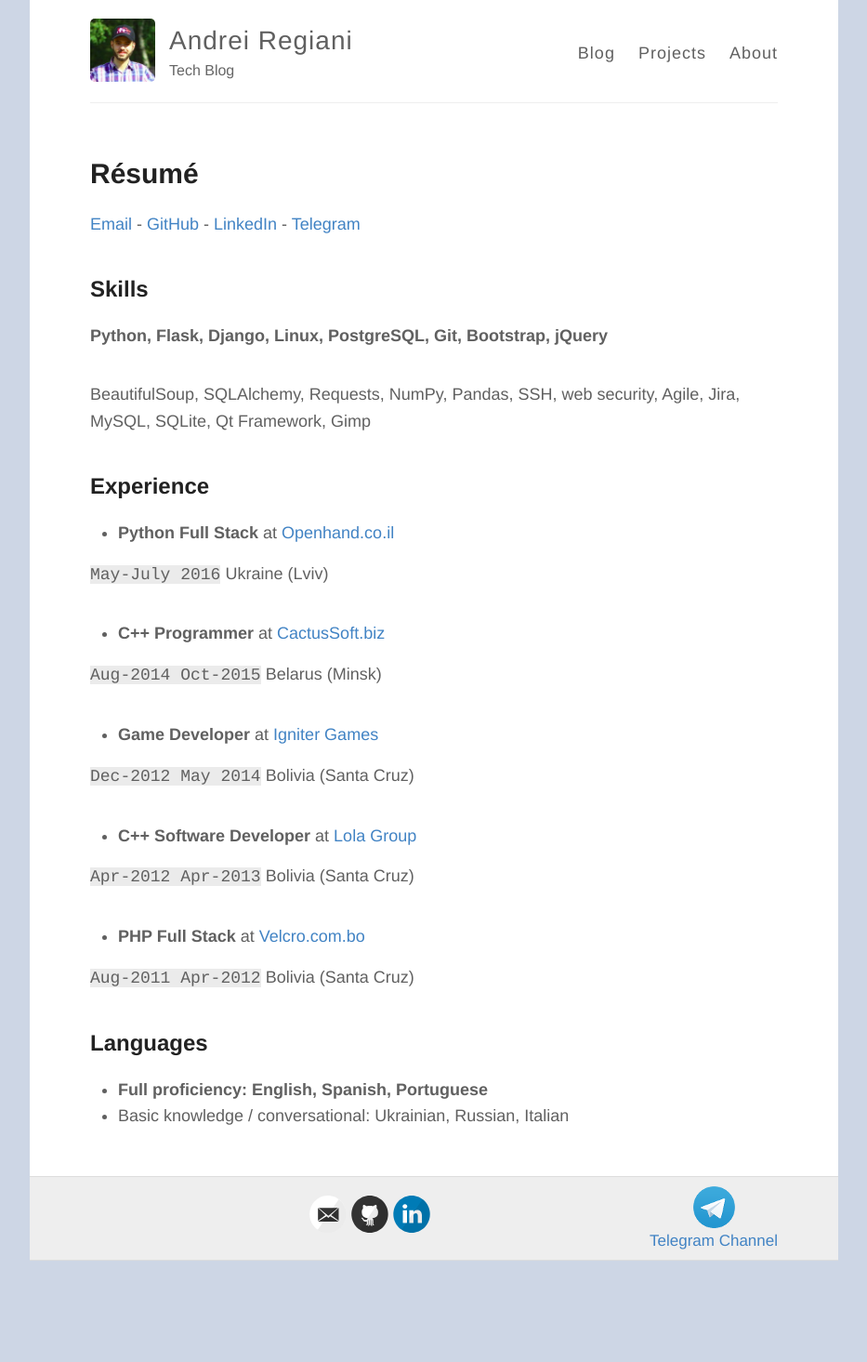
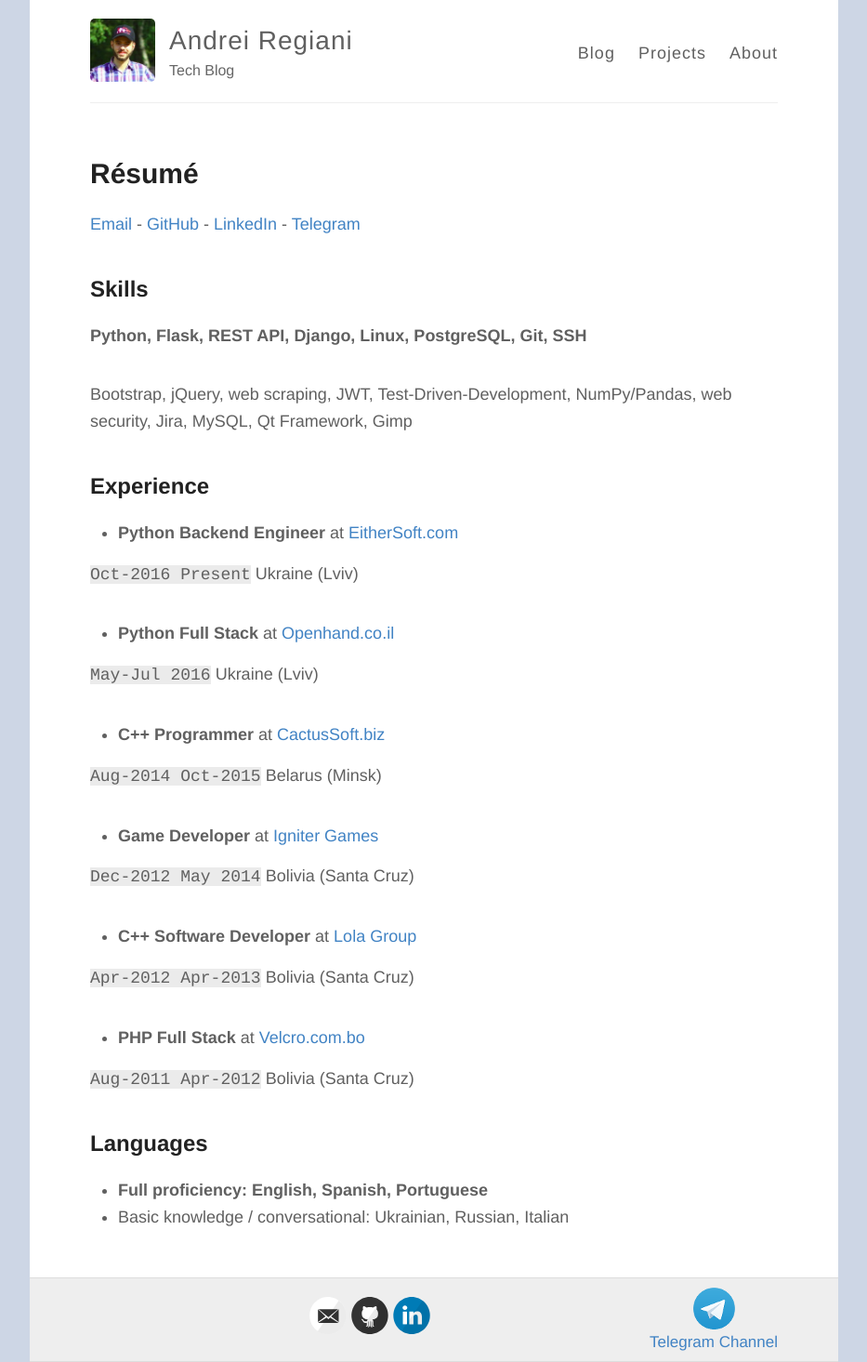
Before and after one commit to AndreiRegiani/andreiregiani.github.io, a Jekyll site: the page built from resume.md, in a window 1280 px wide. Shown: the whole page at 93% size, without its empty margins (173-1106 px from the left). Built offline with Jekyll 4.4.1, drawn with Linux system fonts in a browser that asks for light colours; before the commit the page ends 1356 px from its top, so only the background shows below that.

Commit message:
Updated resume

```diff
--- a/resume.md
+++ b/resume.md
@@ -7,14 +7,18 @@ permalink: /resume/
 [Email](mailto:andrei.cpp@gmail.com) - [GitHub](https://github.com/AndreiRegiani) - [LinkedIn](https://www.linkedin.com/in/AndreiRegiani) - [Telegram](https://telegram.me/regxyz)
 
 ## Skills
-**Python, Flask, Django, Linux, PostgreSQL, Git, Bootstrap, jQuery**
+**Python, Flask, REST API, Django, Linux, PostgreSQL, Git, SSH**
 
-BeautifulSoup, SQLAlchemy, Requests, NumPy, Pandas, SSH, web security, Agile, Jira, MySQL, SQLite, Qt Framework, Gimp
+Bootstrap, jQuery, web scraping, JWT, Test-Driven-Development, NumPy/Pandas, web security, Jira, MySQL, Qt Framework, Gimp
 
 ## Experience
+* **Python Backend Engineer** at [EitherSoft.com](https://eithersoft.com){:target="_blank"}
+
+`Oct-2016 Present` Ukraine (Lviv)
+
 * **Python Full Stack** at [Openhand.co.il](http://openhand.co.il){:target="_blank"}
 
-`May-July 2016` Ukraine (Lviv)
+`May-Jul 2016` Ukraine (Lviv)
 
 * **C++ Programmer** at [CactusSoft.biz](http://cactussoft.biz){:target="_blank"}
 
```
